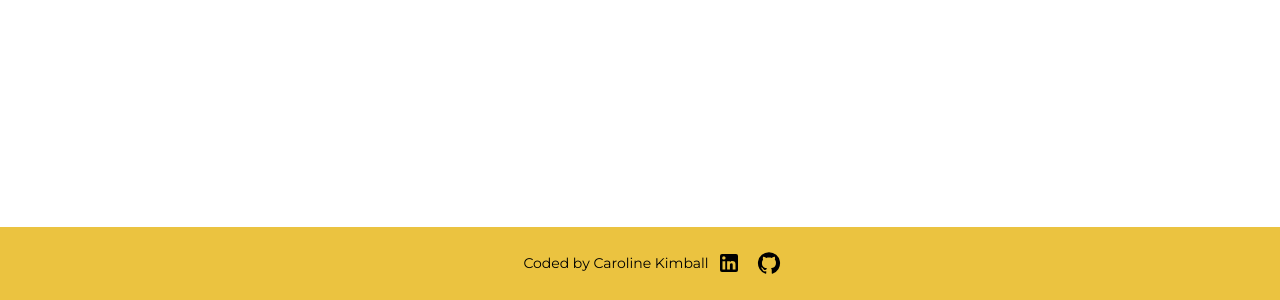
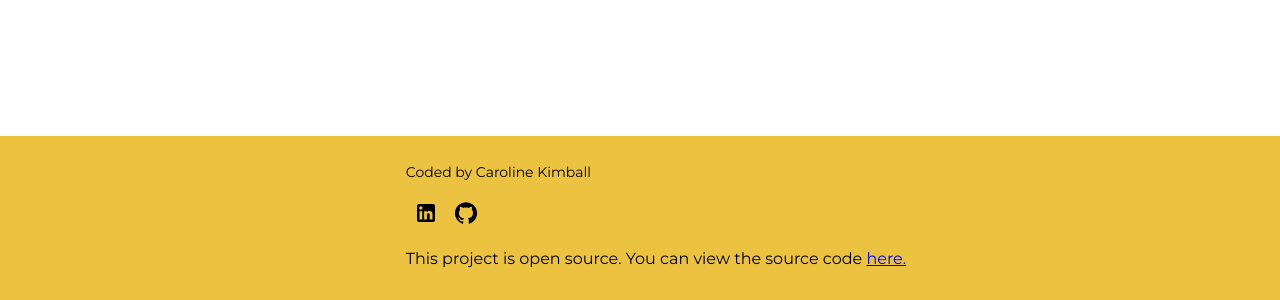
Before and after one commit to kimballcaroline/recipe-box, a React app: page /recipe/1 in a window 1280 px wide. Shown: the part 500-800 px from the top of the page. Built offline with nearby package versions, Linux system fonts and the light colour scheme; no server answers.

Commit message:
Add repo link to footer

```diff
--- a/client/components/Footer.jsx
+++ b/client/components/Footer.jsx
@@ -7,6 +7,7 @@ import '../stylesheets/footer.scss';
 export default function Footer() {
   return (
     <div className='footer'>
+      <div className='col'>
         <h2>Coded by Caroline Kimball</h2>
         <div className='icons'>
           <IconButton
@@ -19,6 +20,18 @@ export default function Footer() {
             <GitHubIcon sx={{ color: 'black' }} />
           </IconButton>
         </div>
+        <div className='col'>
+          <p>
+            This project is open source. You can view the source code&nbsp;
+            <a
+              href='https://github.com/kimballcaroline/recipe-box'
+              target='_blank'
+            >
+              here.
+            </a>
+          </p>
+        </div>
+      </div>
     </div>
   );
 }
```
Lines whose indentation alone changed are shown as unchanged.
